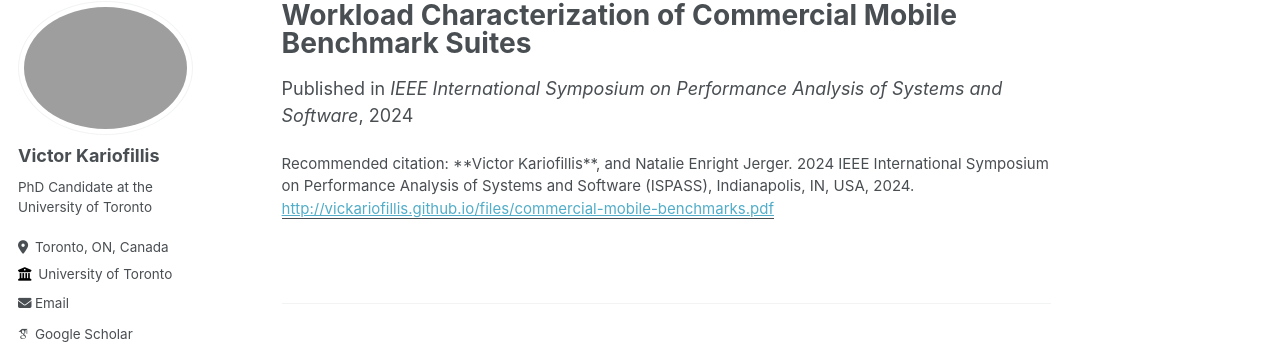
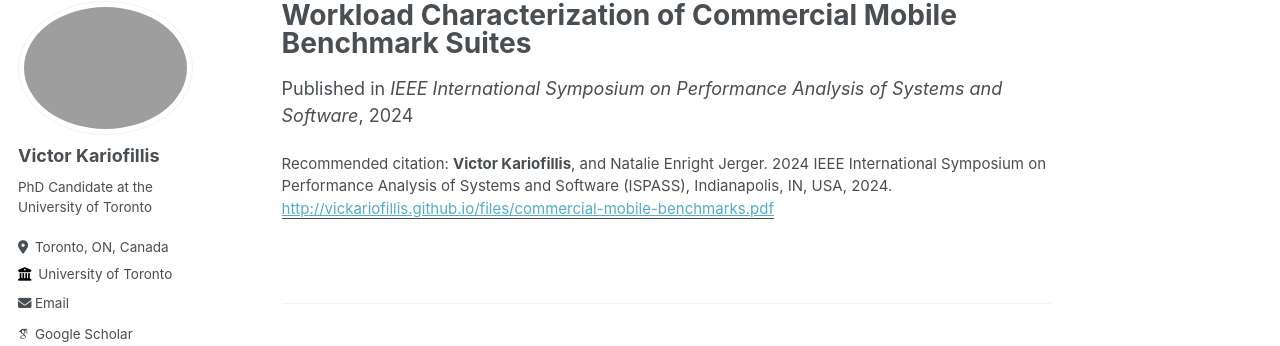
Before and after one commit to vickariofillis/vickariofillis.github.io, a Jekyll site: the page built from _publications/2024-05-06-commercial-mobile-benchmarks.md, in a window 1280 px wide and 1027 px high. Shown: the part 105-451 px from the top of the window. Built offline with Jekyll 4.4.1, drawn with Linux system fonts in a browser that asks for light colours; some web fonts are replaced.

Commit message:
More Information

```diff
--- a/_publications/2024-05-06-commercial-mobile-benchmarks.md
+++ b/_publications/2024-05-06-commercial-mobile-benchmarks.md
@@ -5,5 +5,5 @@ permalink: /publication/2024-05-06-commercial-mobile-benchmarks
 date: 2024-05-06
 venue: 'IEEE International Symposium on Performance Analysis of Systems and Software'
 paperurl: 'http://vickariofillis.github.io/files/commercial-mobile-benchmarks.pdf'
-citation: '**Victor Kariofillis**, and Natalie Enright Jerger. 2024 IEEE International Symposium on Performance Analysis of Systems and Software (ISPASS), Indianapolis, IN, USA, 2024.'
+citation: '<b>Victor Kariofillis</b>, and Natalie Enright Jerger. 2024 IEEE International Symposium on Performance Analysis of Systems and Software (ISPASS), Indianapolis, IN, USA, 2024.'
 ---
```
Also changed, not shown: _publications/2024-04-28-ethical-benchmarking.md (+1 -1 lines).
